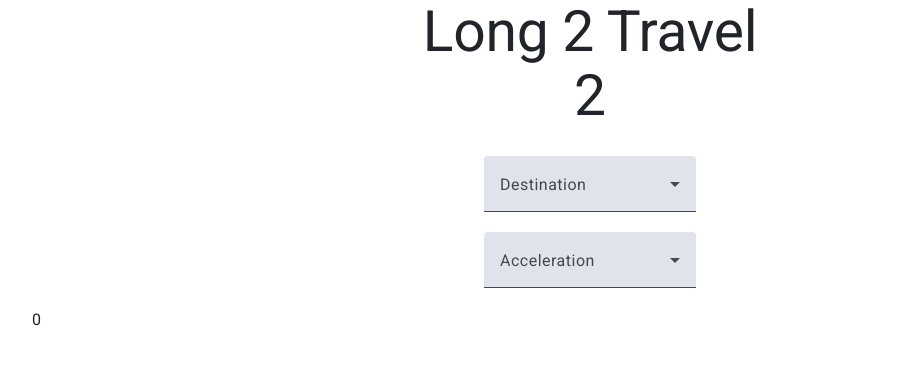
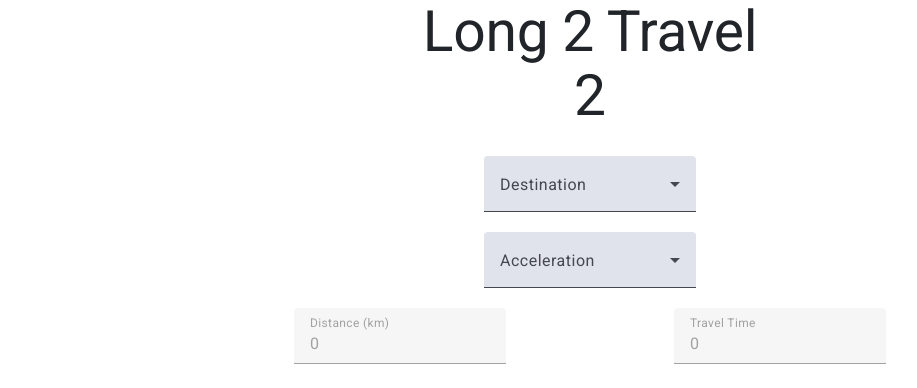
Before and after one commit to boogermanus/L2T2, an Angular app: page / in a window 1280 px wide. Shown: the top 388 px of the page, without its empty margins (50-967 px from the left). Built offline with nearby package versions, Linux system fonts and the light colour scheme; no server answers.

Commit message:
basic calculation working

```diff
--- a/public/assets/accelerations.json
+++ b/public/assets/accelerations.json
@@ -1,6 +1,6 @@
 [
     {
-        "id": "1g (9.80065 m/s)",
-        "value": 9.80665
+        "id": "1g (9.80065 m/s^2)",
+        "value": 9.80065
     }
 ]
--- a/src/app/components/l2-t2/l2-t2.component.html
+++ b/src/app/components/l2-t2/l2-t2.component.html
@@ -26,12 +26,17 @@
         </div>
     </div>
 </div>
-<!-- <div class="row justify-content-center">
+<div class="row justify-content-center">
+    <div class="col-md-4 text-center">
+        <mat-form-field>
+            <mat-label>Distance (km)</mat-label>
+            <input matInput type="text" disabled="true" [value]="distanceKm">
+        </mat-form-field>
+    </div>
     <div class="col-md-4 text-center">
         <mat-form-field>
             <mat-label>Travel Time</mat-label>
-            <input matInput type="text" disabled="true">
+            <input matInput type="text" disabled="true" [value]="time">
         </mat-form-field>
     </div>
-</div> -->
-<p>{{distance}}</p>
+</div>
--- a/src/app/components/l2-t2/l2-t2.component.ts
+++ b/src/app/components/l2-t2/l2-t2.component.ts
@@ -28,7 +28,9 @@ export class L2T2Component {
   public body: string = '';
   public acceleration: number = 0;
   public apiData!: Observable<any>;
-  public distance: number = 0;
+  public distanceKm: number = 0;
+  public distanceMeters: number = 0;
+  public time: number = 0;
 
   constructor(
     private readonly dataService: DataService,
@@ -41,7 +43,15 @@ export class L2T2Component {
   public getApiData(): void {
     this.apiService.getBody(this.body)
       .subscribe({
-        next: (data) => this.distance = data?.data?.rows[0]?.positions[0]?.distance?.fromEarth?.km ?? 0
+        next: (data) => {
+          this.distanceKm = data?.data?.rows[0]?.positions[0]?.distance?.fromEarth?.km ?? 0
+          this.distanceMeters
+          this.computeTravelTime();
+        }
       });
   }
+
+  public computeTravelTime(): void {
+    this.time = Math.sqrt(((2 * this.distanceMeters) / this.acceleration));
+  }
 }
```
